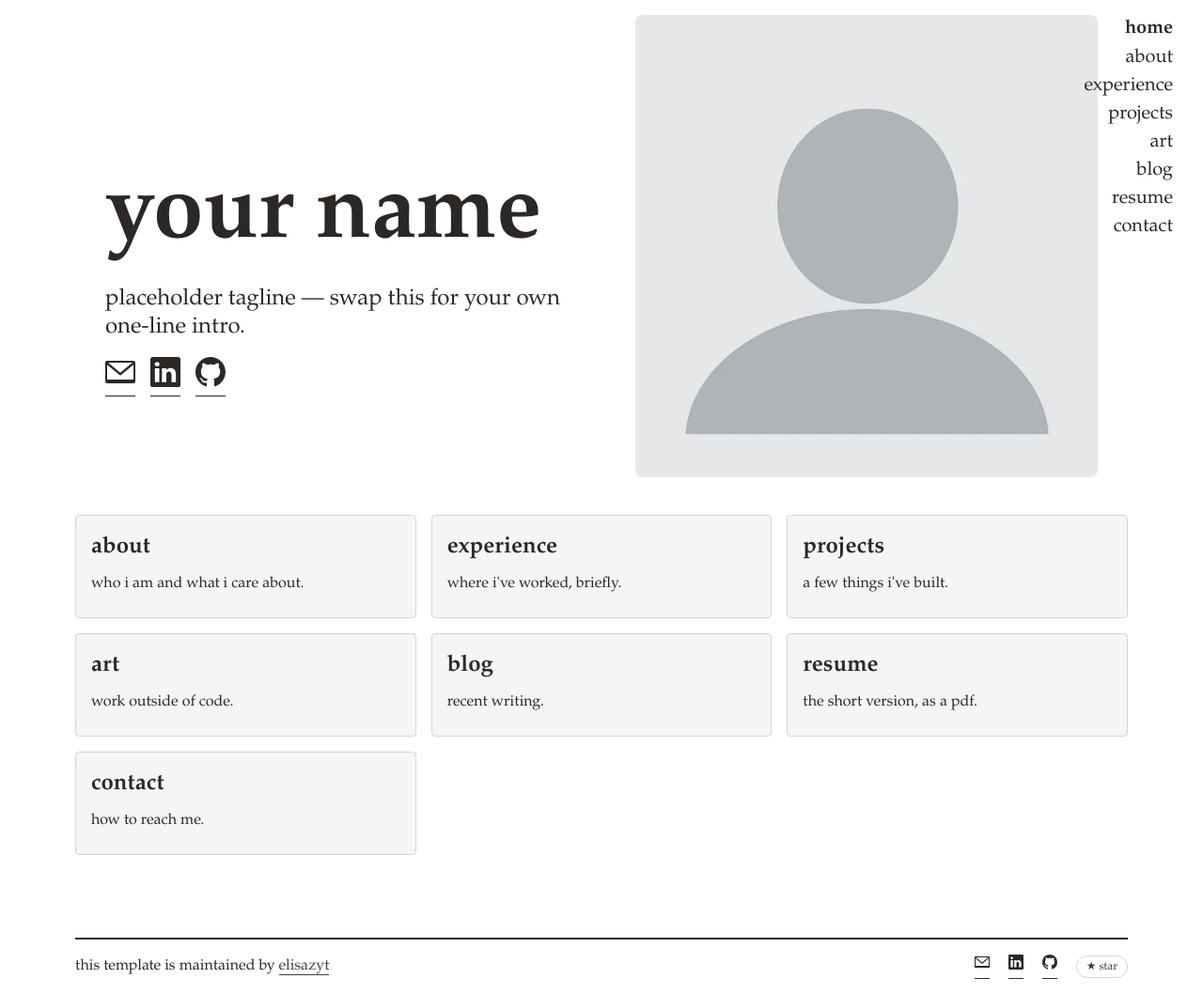
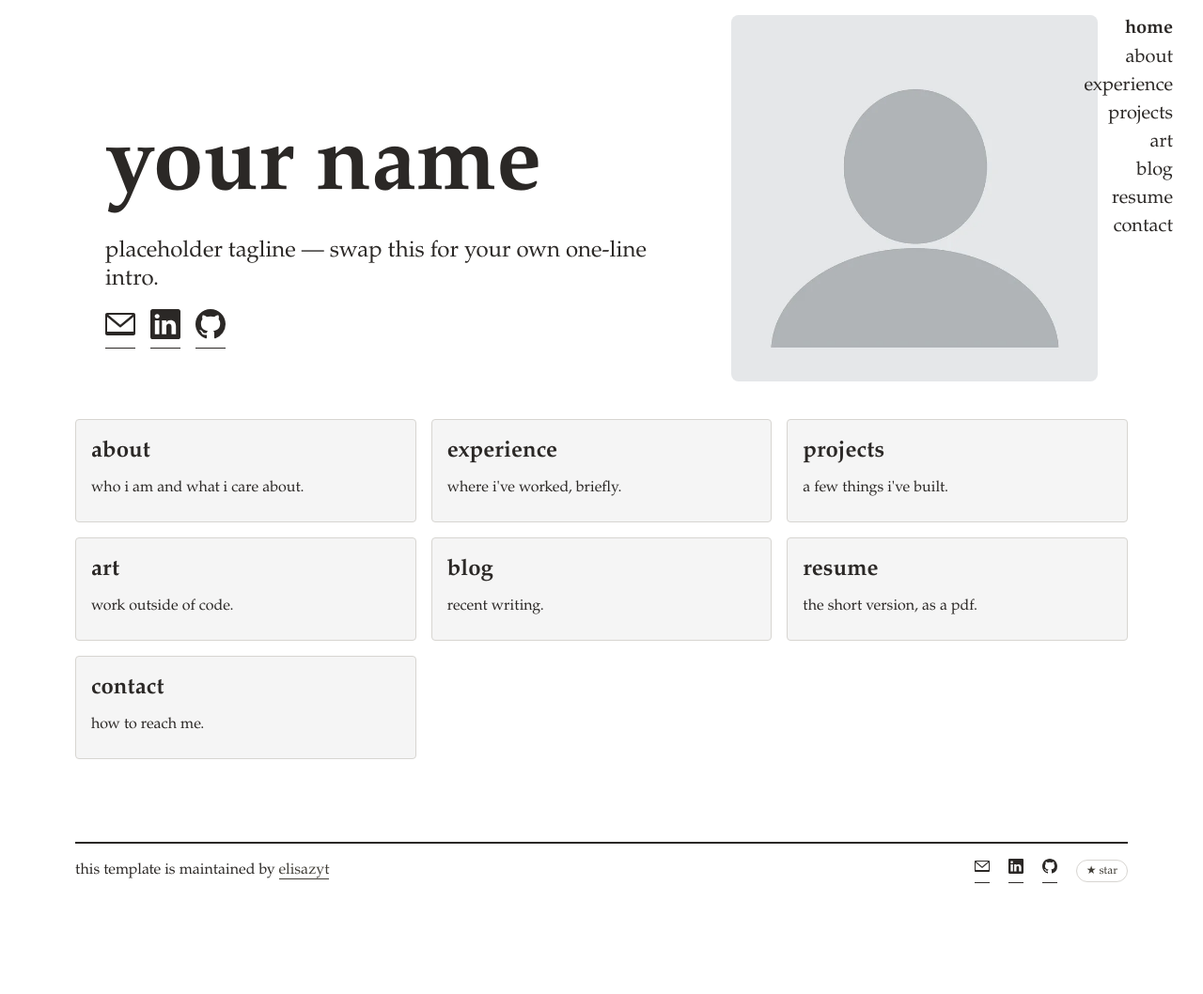
Before and after one commit to elisazyt/personal-site-template, a Jekyll site: the page built from index.html, in a window 1280 px wide. Shown: the whole page at 94% size. Built offline with Jekyll 4.4.1, drawn with Linux system fonts in a browser that asks for light colours; after the commit the page ends 956 px from its top, so only the background shows below that.

Commit message:
minor visual fix

```diff
--- a/_sass/_sections.scss
+++ b/_sass/_sections.scss
@@ -16,7 +16,9 @@
 }
 
 .hero-image {
-  flex: 1 1 280px;
+  flex: 0 0 auto;
+  width: 390px;
+  max-width: 100%; // shrink gracefully on narrow screens instead of overflowing
 }
 
 .hero-image-placeholder {
```
Also changed, not shown: README.md, 1 other file.
